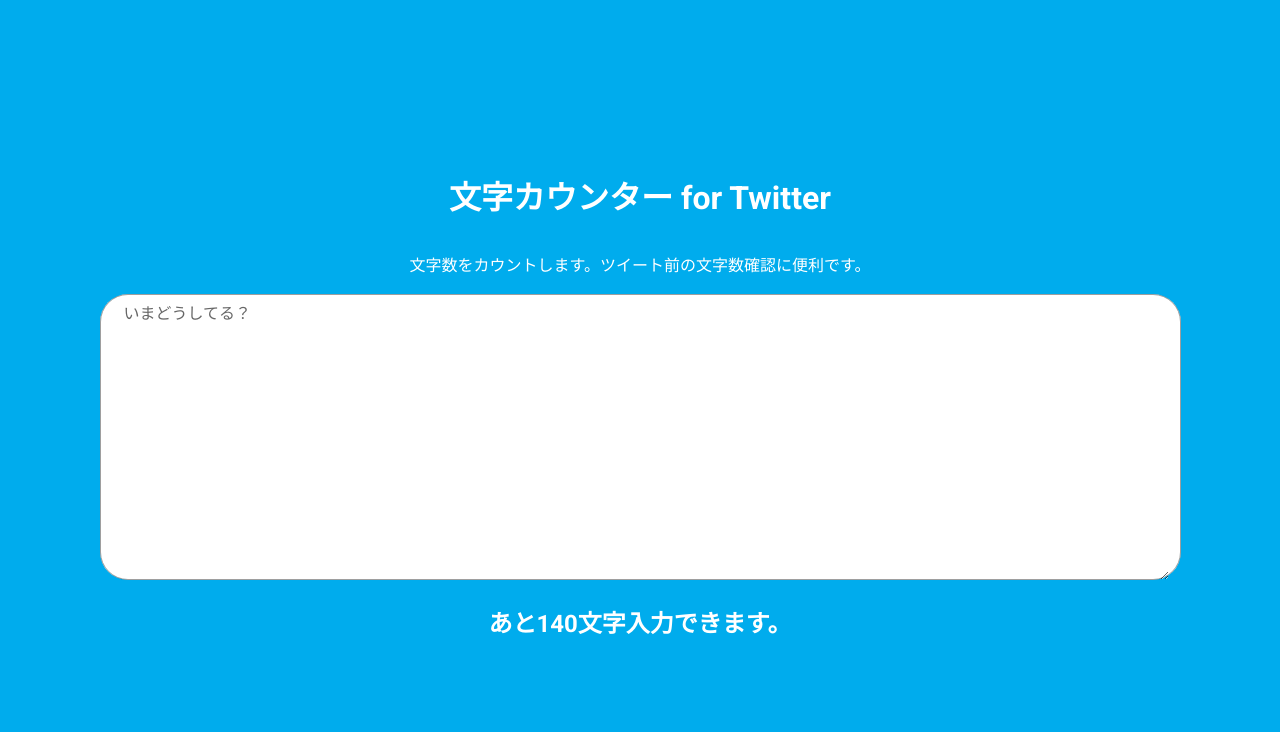
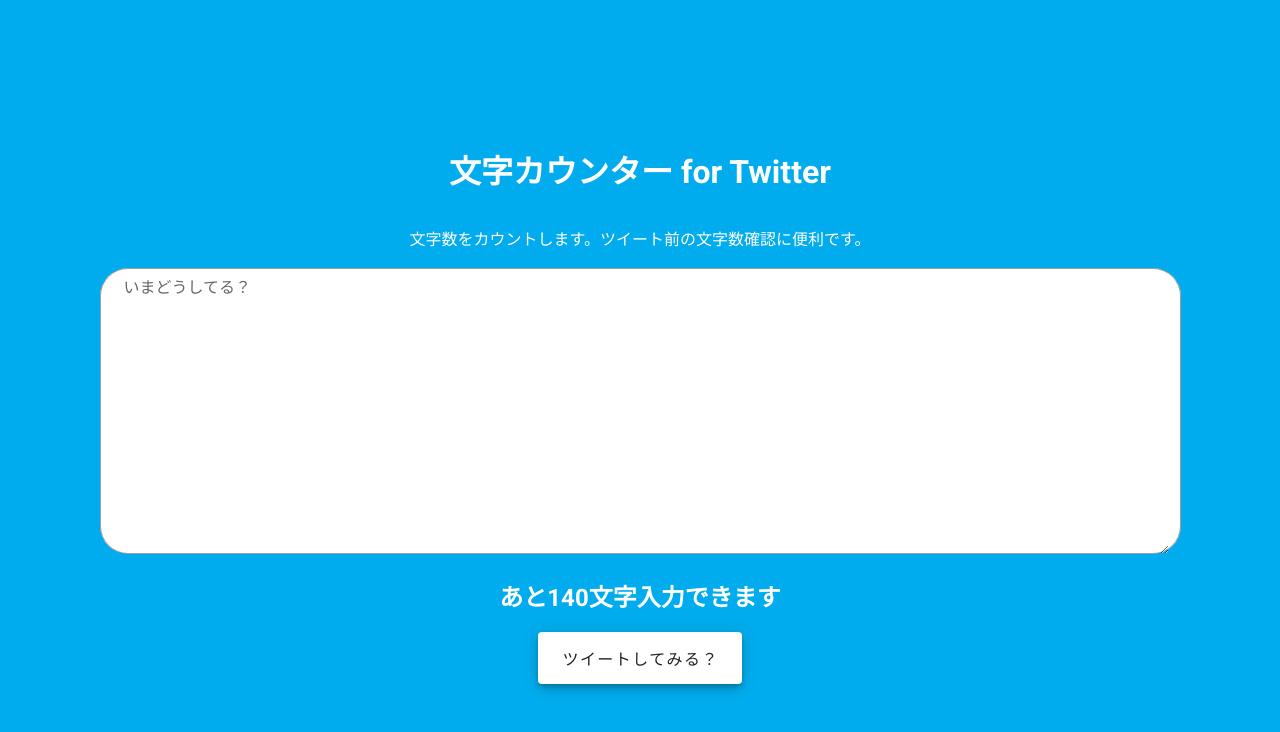
Before and after one commit to ryu-461/tweet-counter, a Vue app: page / in a window 1280 px wide. Shown: the top 732 px of the page. Built offline with nearby package versions, Linux system fonts and the light colour scheme.

Commit message:
add: v-btn

```diff
--- a/src/App.vue
+++ b/src/App.vue
@@ -8,7 +8,7 @@
         dense
         single-line
         v-model.trim="tweet"
-        background-color="#ffffff"
+        background-color="white"
         rounded
         outlined
         rows="10"
@@ -17,7 +17,12 @@
         maxlength="140"
         class="mx-10"
       ></v-textarea>
-      <h2 class="white--text mb-4">あと{{ 140 - tweet.length}}文字入力できます。</h2>
+      <h2 class="white--text mb-4">あと{{ 140 - tweet.length}}文字入力できます</h2>
+      <v-btn
+        elevation="6"
+        color="white"
+        x-large href="https://twitter.com/"
+        target="blank">ツイートしてみる？</v-btn>
     </v-main>
     </v-container>
   </v-app>
```
